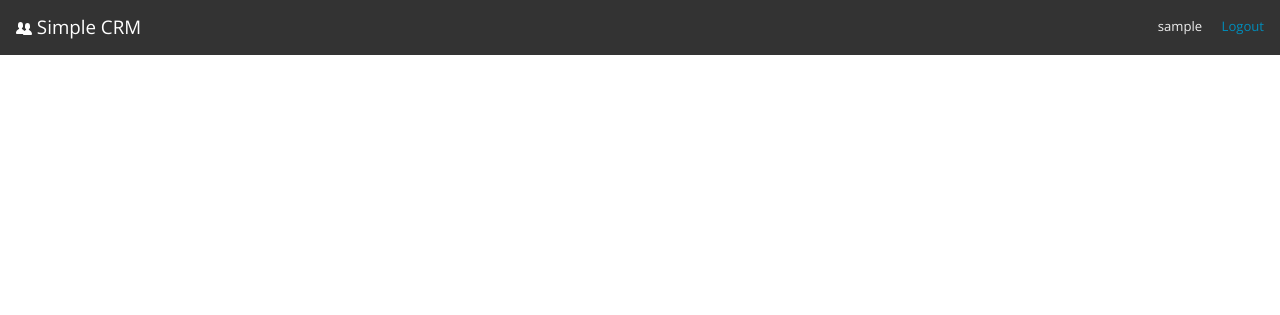
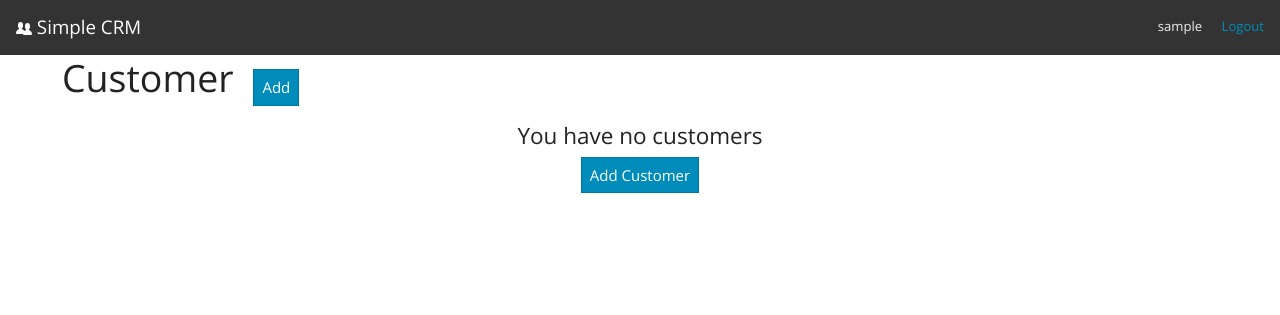
Before and after one commit to garywaller246/week_6_project_v2, a Flask app: template templates/customer/show-list.html in a window 1280 px wide. Shown: the top 315 px of the page. Run offline with Flask 2, Linux system fonts and the light colour scheme; the template is opened without the code that fills it, so the values that code supplies are empty; the visitor is signed in with stand-in values (Sample User, id 1); some libraries are stand-ins or nearby versions.

Commit message:
login and customer page showing

```diff
--- a/app.py
+++ b/app.py
@@ -14,7 +14,9 @@ app.secret_key = b'J.;0ajk>,m8jkLIn89hans*jkj90($'
 def is_logged_in():
     '''If there is a user currently logged in, return True.
     If not, return False.'''
-    pass
+    if 'username' in session:
+        return True
+    return False
 
 def is_valid_customer_id(customer_id):
     '''If the given customer ID matches up to an actual customer record,
--- a/customer.py
+++ b/customer.py
@@ -43,4 +43,3 @@ class Customer:
     def get_all():
         '''Get a list of Customer objects - one for each row in the
         relevant table in the database.'''
-        pass
--- a/templates/customer/show-list.html
+++ b/templates/customer/show-list.html
@@ -7,4 +7,37 @@ Show a list of all customers, ordered by last name and first name.
 Clicking on each customer in the list should take you to a page to view the customer record in detail.
 #}
 
+<div class="container-fluid">
+  <div class="row mx-3 mb-3">
+    <div class="col">
+      <span class="h1 mx-3">Customer</span>
+        <a class="btn btn-primary" href="{{ url_for('add_customer') }}">Add</a>
+    </div>
+  </div>
+  <div class="row mx-3 justify-content-center">
+    <div class="col-md-10">
+      {% if customer %}
+      <div class="list-group">
+        {% for customer in customers %}
+        <a href="{{ url_for('show_customers') }}" class="list-group-item list-group-item-action">
+          <div class="row justify-content-between">
+            <div class="col-8">
+              <img src="{{ url_for('static', filename='icons/beaker.svg') }}" class="svg-icon">
+              <span class="h3">{{ customer.first_name }}</span>
+            </div>
+            <div class="col-4">{{ customer.email }}</div>
+          </div>
+          </a>
+        {% endfor %}
+      </div>
+      {% else %}
+      <h4 class="text-center">You have no customers</h4>
+      <div class="text-center">
+        <a class="btn btn-primary" href="{{ url_for('add_customer') }}">Add Customer</a>
+      </div>
+      {% endif %}
+    </div>
+  </div>
+</div>
+
 {% endblock %}
```
Also changed, not shown: auth.py (+9 -1 lines).
